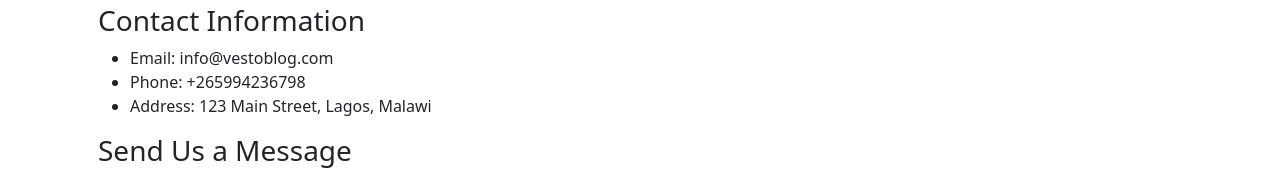
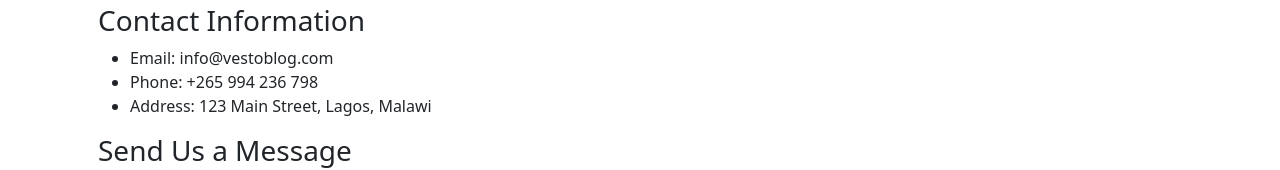
Before and after one commit to MichaelKazembe/VestoBlog, a React (Create React App) app in the folder client-side/: page /contact in a window 1280 px wide. Shown: the part 250-420 px from the top of the page. Built offline with nearby package versions, Linux system fonts and the light colour scheme.

Commit message:
template pages

```diff
--- a/client-side/package.json
+++ b/client-side/package.json
@@ -2,6 +2,7 @@
   "name": "client-side",
   "version": "0.1.0",
   "private": true,
+  "proxy":"http://127.0.0.1:5000/",
   "dependencies": {
     "@fortawesome/fontawesome-free": "^6.5.1",
     "@testing-library/jest-dom": "^5.17.0",
--- a/client-side/src/components/layout/Categories.js
+++ b/client-side/src/components/layout/Categories.js
@@ -2,6 +2,9 @@ import React from 'react';
 import { ListGroup } from 'react-bootstrap';
 
 function Categories({ categories }) {
+    if (!categories || categories.length === 0) {
+        return <p>No categories found.</p>;
+    }
   return (
     <div>
       <h2>Categories</h2>
--- a/client-side/src/components/layout/PopularArticles.js
+++ b/client-side/src/components/layout/PopularArticles.js
@@ -7,6 +7,11 @@ function PopularArticles({ articles }) {
     'title': 'Invest Wisely',
     'content': 'dummy text dummy text'
   ]
+
+  if (!articles || articles.length === 0) {
+    return <p>No articles found.</p>;
+  }
+
   return (
     <div>
       <h2>Popular Articles</h2>
--- a/client-side/src/components/pages/Contact.js
+++ b/client-side/src/components/pages/Contact.js
@@ -13,7 +13,7 @@ const Contact = () => {
             <h3>Contact Information</h3>
             <ul>
                 <li>Email: info@vestoblog.com</li>
-                <li>Phone: +265994236798</li>
+                <li>Phone: +265 994 236 798</li>
                 <li>Address: 123 Main Street, Lagos, Malawi</li>
             </ul>
             <h3>Send Us a Message</h3>
--- a/client-side/src/components/pages/Home.js
+++ b/client-side/src/components/pages/Home.js
@@ -9,9 +9,9 @@ const Home = () => {
     return (
         <div>
             <HeroSection />
+            <LatestArticles />
             <Categories />
             <PopularArticles />
-            <LatestArticles />
         </div>
     );
 };
```
